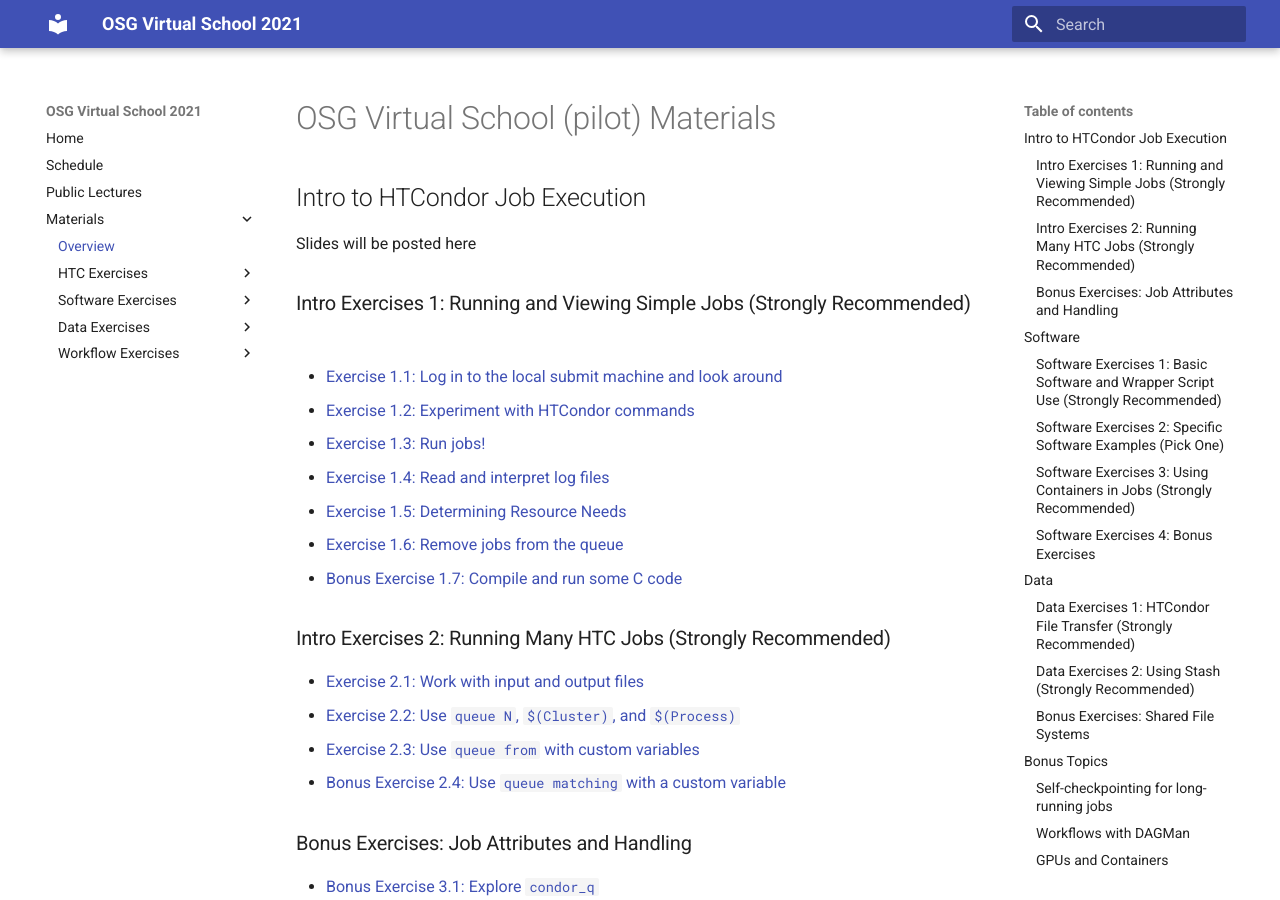
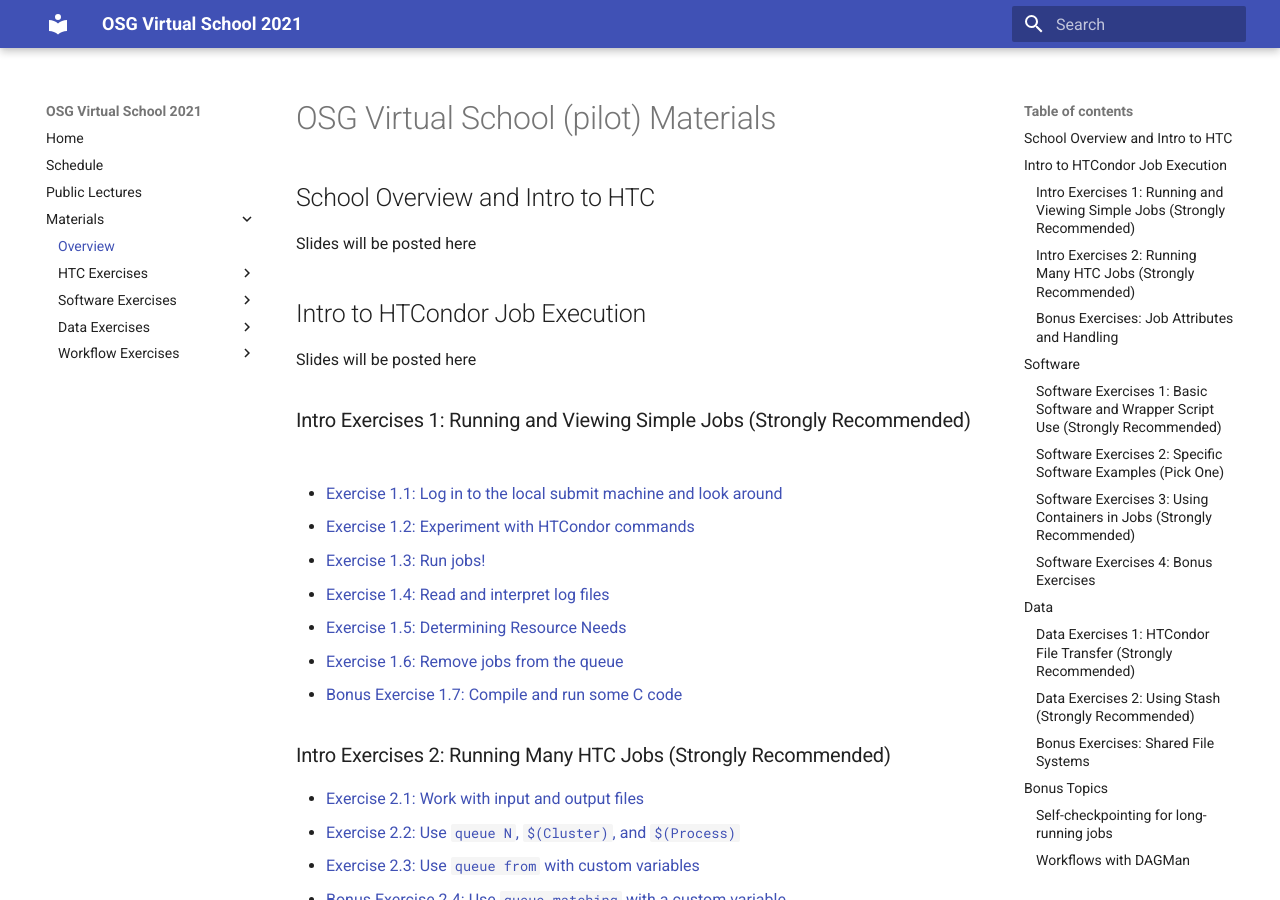
Before and after one commit to osg-htc/virtual-school-2021, an MkDocs documentation site: the page built from docs/materials/index.md, in a window 1280 px wide and 900 px high. Built offline with MkDocs 1.6.1 and Material for MkDocs 9.7.7, drawn with Linux system fonts in a browser that asks for light colours.

Commit message:
Adding Structure to Material Index

```diff
--- a/docs/materials/index.md
+++ b/docs/materials/index.md
@@ -1,4 +1,8 @@
 # OSG Virtual School (pilot) Materials
+
+## School Overview and Intro to HTC
+
+Slides will be posted here
 
 ## Intro to HTCondor Job Execution
 
```
